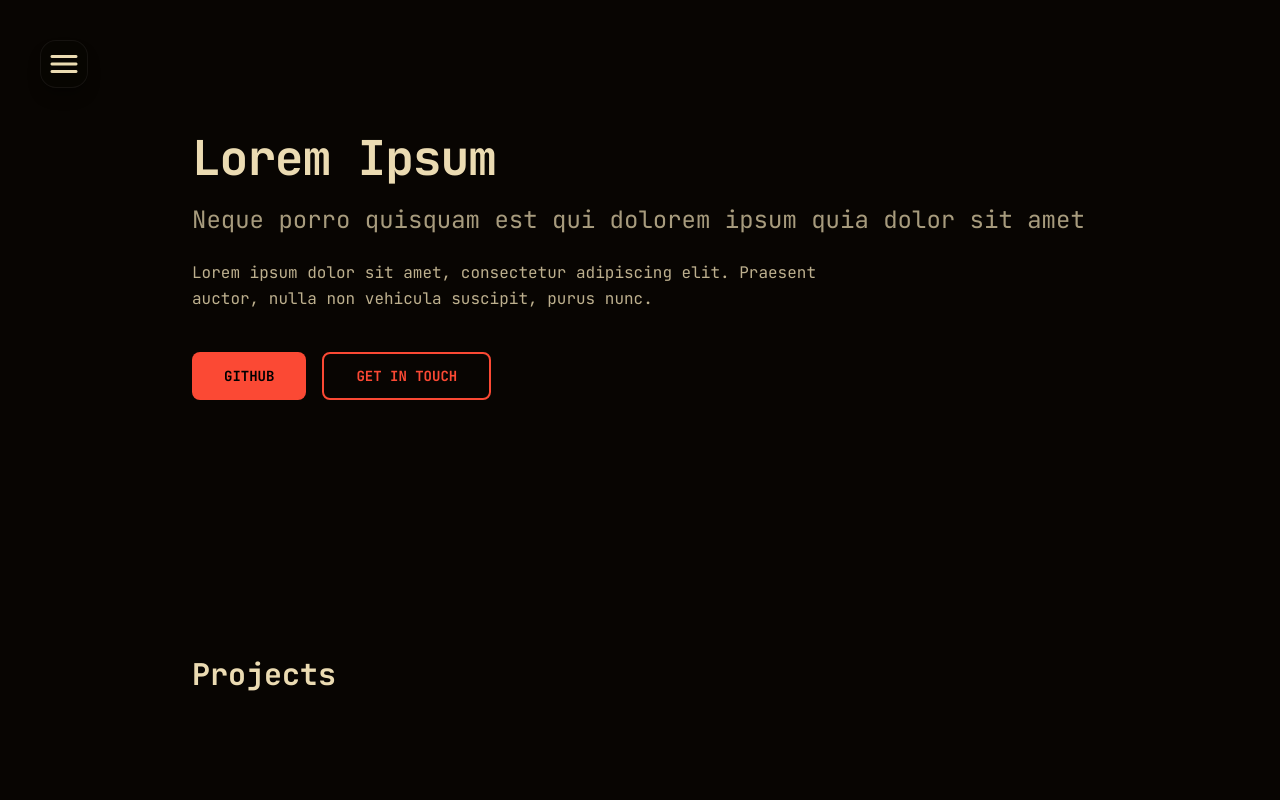
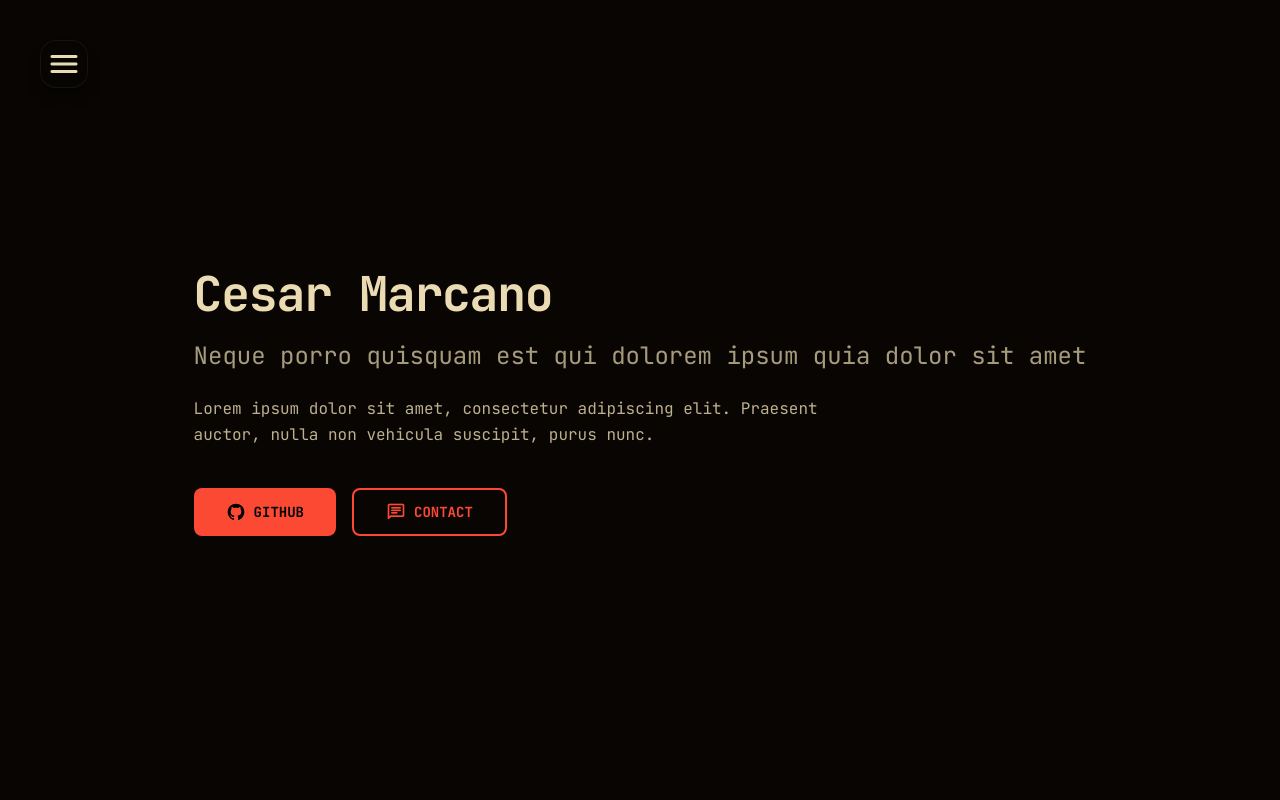
Before and after one commit to SirCesarium/portfolio, a Next.js app: page / in a window 1280 px wide. Shown: the top 800 px of the page. Built offline with nearby package versions, Linux system fonts and the light colour scheme.

Commit message:
feat: add icons to hero buttons

```diff
--- a/app/page.tsx
+++ b/app/page.tsx
@@ -1,9 +1,10 @@
 import Button from "@/components/Button";
+import { Github } from "@/components/icons/GitHub";
 import NavigationDrawer from "@/components/NavigationDrawer";
 import Typography from "@/components/Typography";
 
 const navItems = [
-  { icon: "home", label: "Home", href: "#" },
+  { icon: "home", label: "Home", href: "#home" },
   { icon: "code", label: "Projects", href: "#a" },
   { icon: "mail", label: "Contact", href: "#b" },
   { icon: "settings", label: "Settings", href: "#c" },
@@ -13,8 +14,9 @@ export default function Home() {
   return (
     <main className="flex flex-1 flex-col items-center px-6 sm:px-16">
       <NavigationDrawer items={navItems} />
-      <header className="flex w-full max-w-4xl flex-col items-center py-32 sm:items-start">
-        <Typography variant="h1">Lorem Ipsum</Typography>
+      <header id="home" className="flex w-full h-screen flex-col items-center justify-center">
+        <div>
+          <Typography variant="h1">Cesar Marcano</Typography>
 
         <Typography variant="lead" className="mt-4">
           Neque porro quisquam est qui dolorem ipsum quia dolor sit amet
@@ -26,10 +28,11 @@ export default function Home() {
           </Typography>
 
           <div className="mt-10 flex flex-col gap-4 sm:flex-row">
-          <Button href="#">GITHUB</Button>
-          <Button variant="outline" href="#">
-            GET IN TOUCH
+            <Button href="#" icon={<Github />}>GITHUB</Button>
+            <Button variant="outline" href="#" icon={<span className="icon">message</span>}>
+              CONTACT
             </Button>
+          </div>
         </div>
       </header>
 
```
Lines whose indentation alone changed are shown as unchanged.
